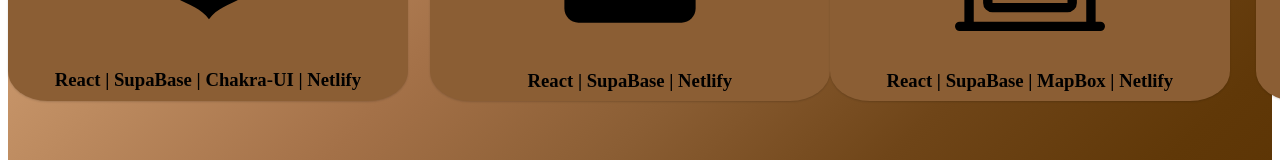
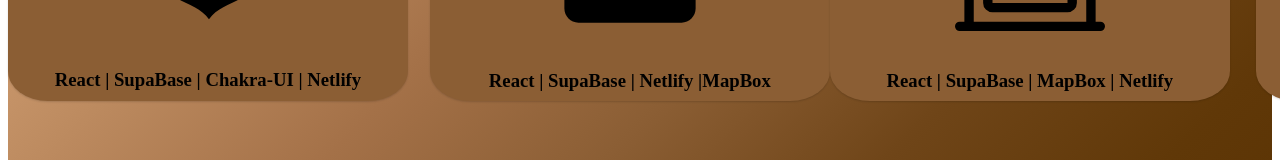
Before and after one commit to BrendenSeifried/Porfolio, a React app: page / in a window 1280 px wide. Shown: the part 937-1097 px from the top of the page. Built offline with nearby package versions, Linux system fonts and the light colour scheme.

Commit message:
Forage parking app updated

```diff
--- a/src/components/Forage.jsx
+++ b/src/components/Forage.jsx
@@ -9,6 +9,7 @@
   Photo,
   ProjectName,
   Description,
+  ProjectLinks,
 } from '../Styles/ProjectGrid';
 
 export default function Forage() {
@@ -28,7 +29,10 @@
           location can all be set by vendors. This project was created in React
           using Supabase and mapbox.
         </h3>
+      </Description>
+      <ProjectLinks>
         <p>
+          React | SupaBase | Netlify | MapBox
           <a href={'https://github.com/Forage-Parking/Forage-Parking-App'}>
             <FaGithub size={100} />
           </a>
@@ -36,7 +40,7 @@
             <FaLink size={100} />
           </a>
         </p>
-      </Description>
+      </ProjectLinks>
       <RiPictureInPictureExitFill onClick={projectTwoClickHandler} size={50} />
     </PGContainer>
   );
--- a/src/views/Landing.jsx
+++ b/src/views/Landing.jsx
@@ -94,7 +94,7 @@
               <h2>
                 <FaParking size={150} />
               </h2>
-              <h3>React | SupaBase | Netlify </h3>
+              <h3>React | SupaBase | Netlify |MapBox </h3>
             </CollapsedCards>
           ) : (
             <Forage />
```
